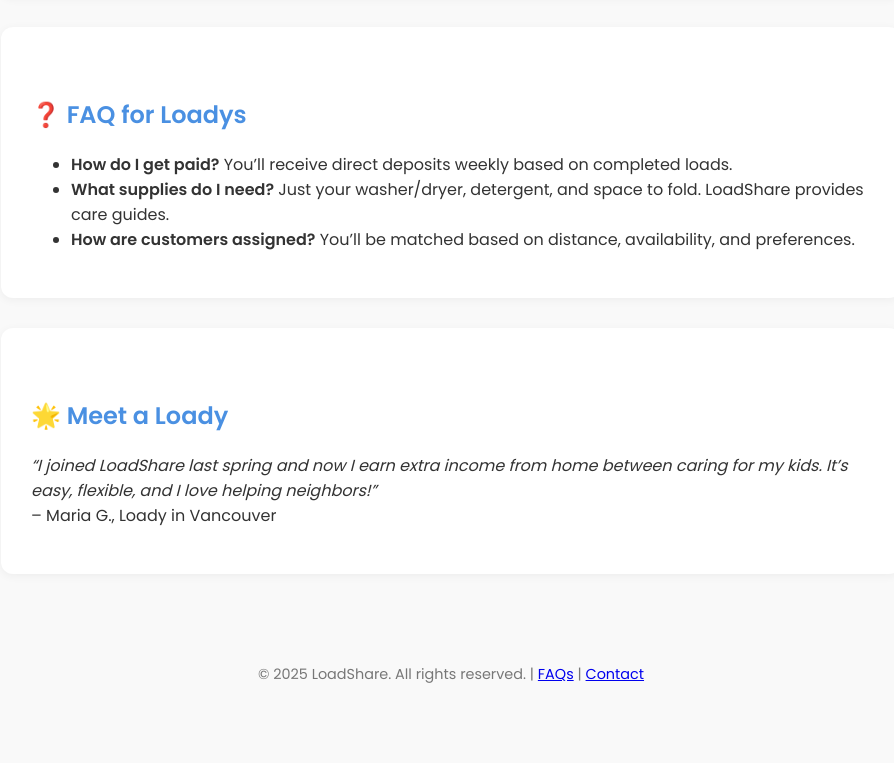
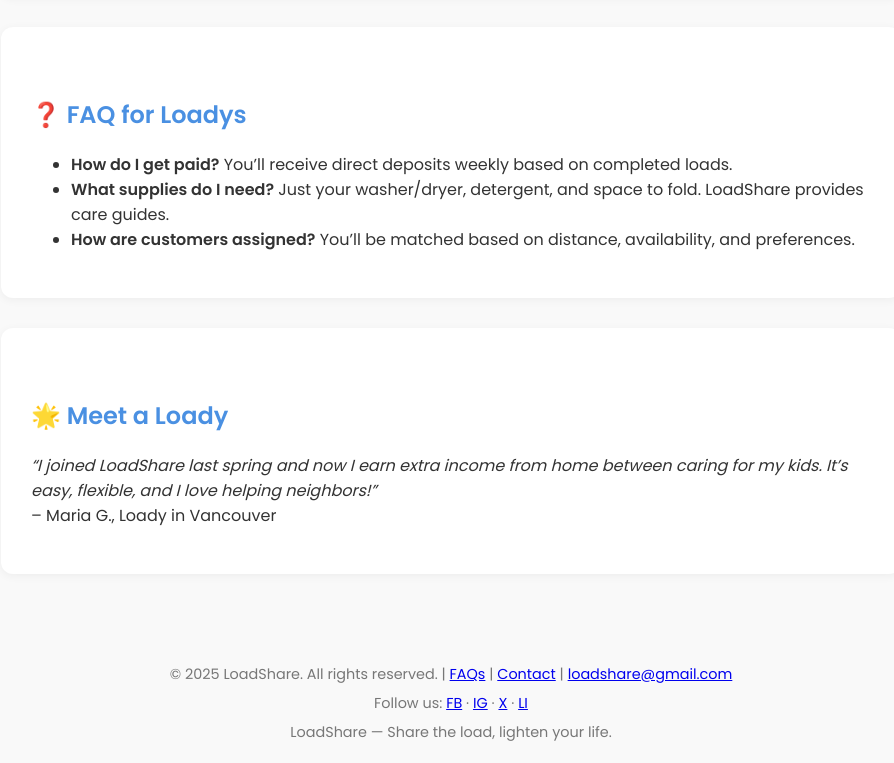
Before and after one commit to LoadShare2025/loadshare-landing, a plain HTML site: page index.html in a window 1280 px wide. Shown: the part 2004-2767 px from the top of the page, without its empty margins (189-1083 px from the left). Before the commit the page ends 2709 px from the top, so only its background shows below. Drawn offline with Linux system fonts and the light colour scheme.

Commit message:
Update index.html

```diff
--- a/index.html
+++ b/index.html
@@ -157,7 +157,16 @@
   </section>
 
   <footer>
-    &copy; 2025 LoadShare. All rights reserved. | <a href="#">FAQs</a> | <a href="#">Contact</a>
-  </footer>
-</body>
-</html>
+   &copy; 2025 LoadShare. All rights reserved. |
+  <a href="#faq-loady">FAQs</a> |
+  <a href="#signup">Contact</a> |
+  <a href="mailto:loadshare@gmail.com">loadshare@gmail.com</a>
+  <div style="margin-top:8px; font-size:0.9rem;">
+    <span>Follow us:</span>
+    <a href="#" aria-label="Facebook">FB</a> ·
+    <a href="#" aria-label="Instagram">IG</a> ·
+    <a href="#" aria-label="X">X</a> ·
+    <a href="#" aria-label="LinkedIn">LI</a>
+  </div>
+  <div style="margin-top:8px;">LoadShare — Share the load, lighten your life.</div>
+</footer>
```
